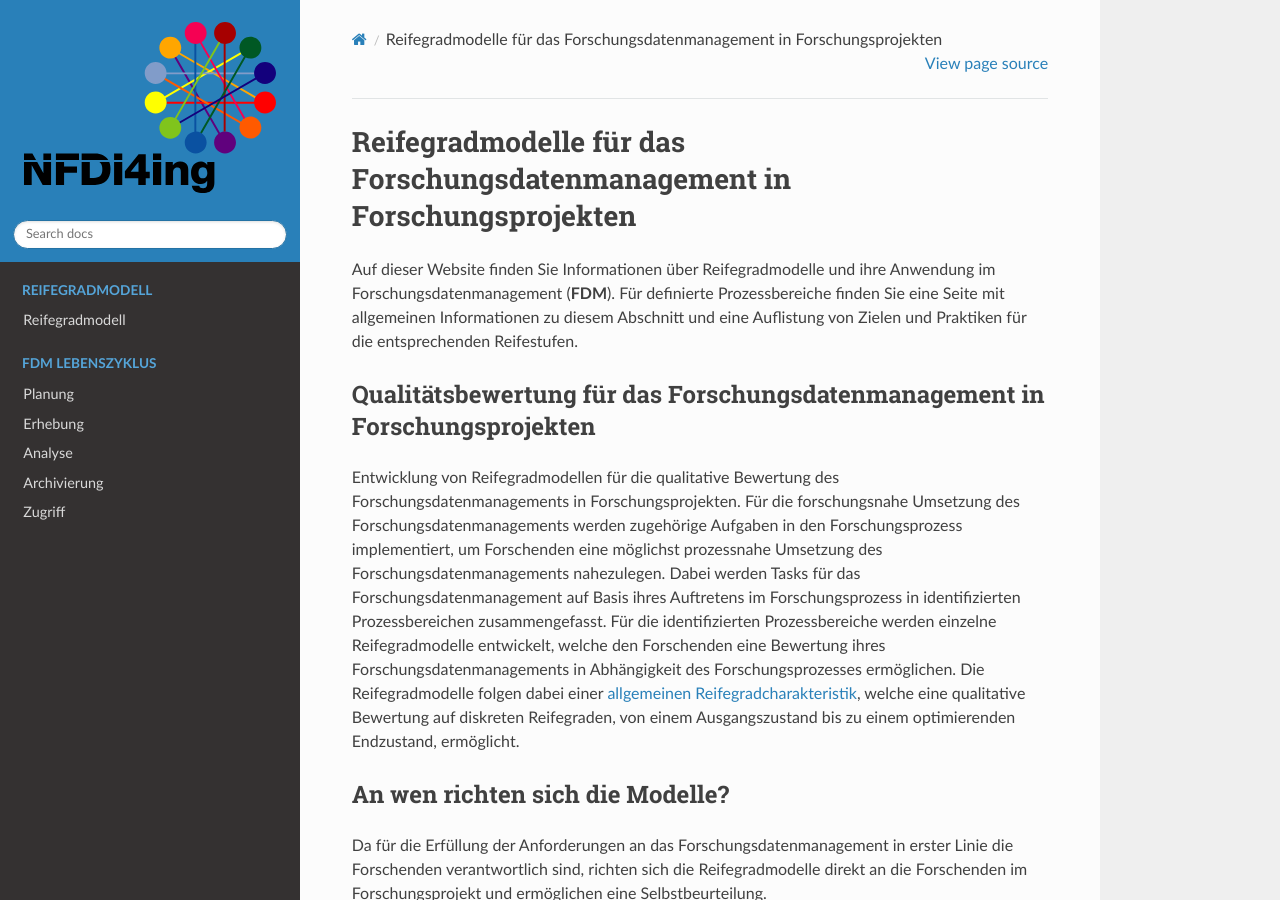
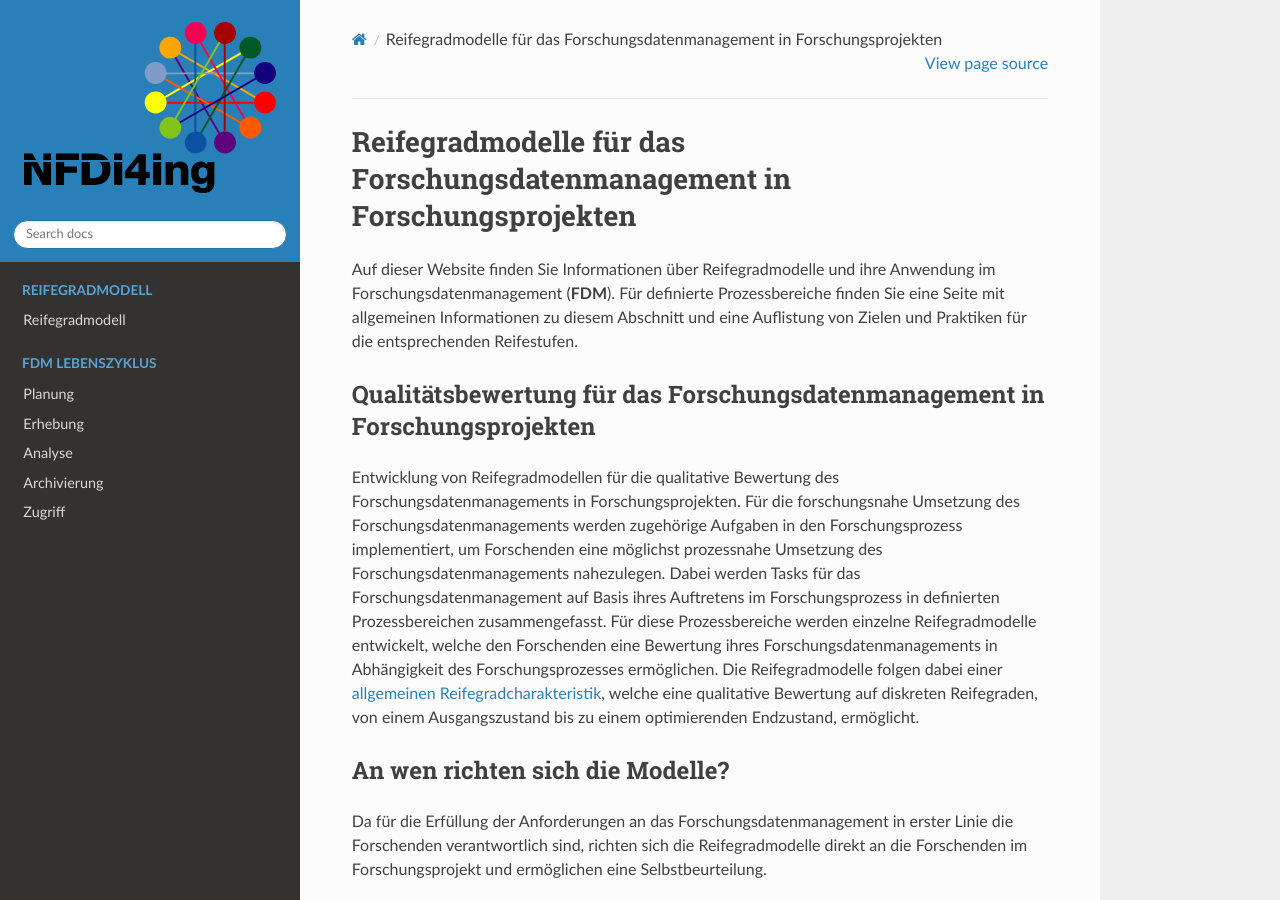
Before and after one commit to LUHMW/MaturityModel, a Sphinx documentation site: the page built from docs/source/index.rst, in a window 1280 px wide and 900 px high. Built offline with Sphinx 7.4.7 and the Read the Docs theme 2.0.0, drawn with Linux system fonts in a browser that asks for light colours.

Commit message:
Update index.rst

```diff
--- a/docs/source/index.rst
+++ b/docs/source/index.rst
@@ -9,7 +9,7 @@
 
 Qualitätsbewertung für das Forschungsdatenmanagement in Forschungsprojekten
 --------
-Entwicklung von Reifegradmodellen für die qualitative Bewertung des Forschungsdatenmanagements in Forschungsprojekten. Für die forschungsnahe Umsetzung des Forschungsdatenmanagements werden zugehörige Aufgaben in den Forschungsprozess implementiert, um Forschenden eine möglichst prozessnahe Umsetzung des Forschungsdatenmanagements nahezulegen. Dabei werden Tasks für das Forschungsdatenmanagement auf Basis ihres Auftretens im Forschungsprozess in identifizierten Prozessbereichen zusammengefasst. Für die identifizierten Prozessbereiche werden einzelne Reifegradmodelle entwickelt, welche den Forschenden eine Bewertung ihres Forschungsdatenmanagements in Abhängigkeit des Forschungsprozesses ermöglichen. Die Reifegradmodelle folgen dabei einer  `allgemeinen Reifegradcharakteristik <https://maturitymodel-rtd-tutorial.readthedocs.io/en/latest/reifegradmodell.html#allgemeine-reifegradcharakteristik>`_, welche eine qualitative Bewertung auf diskreten Reifegraden, von einem Ausgangszustand bis zu einem optimierenden Endzustand, ermöglicht.
+Entwicklung von Reifegradmodellen für die qualitative Bewertung des Forschungsdatenmanagements in Forschungsprojekten. Für die forschungsnahe Umsetzung des Forschungsdatenmanagements werden zugehörige Aufgaben in den Forschungsprozess implementiert, um Forschenden eine möglichst prozessnahe Umsetzung des Forschungsdatenmanagements nahezulegen. Dabei werden Tasks für das Forschungsdatenmanagement auf Basis ihres Auftretens im Forschungsprozess in definierten Prozessbereichen zusammengefasst. Für diese Prozessbereiche werden einzelne Reifegradmodelle entwickelt, welche den Forschenden eine Bewertung ihres Forschungsdatenmanagements in Abhängigkeit des Forschungsprozesses ermöglichen. Die Reifegradmodelle folgen dabei einer  `allgemeinen Reifegradcharakteristik <https://maturitymodel-rtd-tutorial.readthedocs.io/en/latest/reifegradmodell.html#allgemeine-reifegradcharakteristik>`_, welche eine qualitative Bewertung auf diskreten Reifegraden, von einem Ausgangszustand bis zu einem optimierenden Endzustand, ermöglicht.
 
 An wen richten sich die Modelle?
 --------
```
